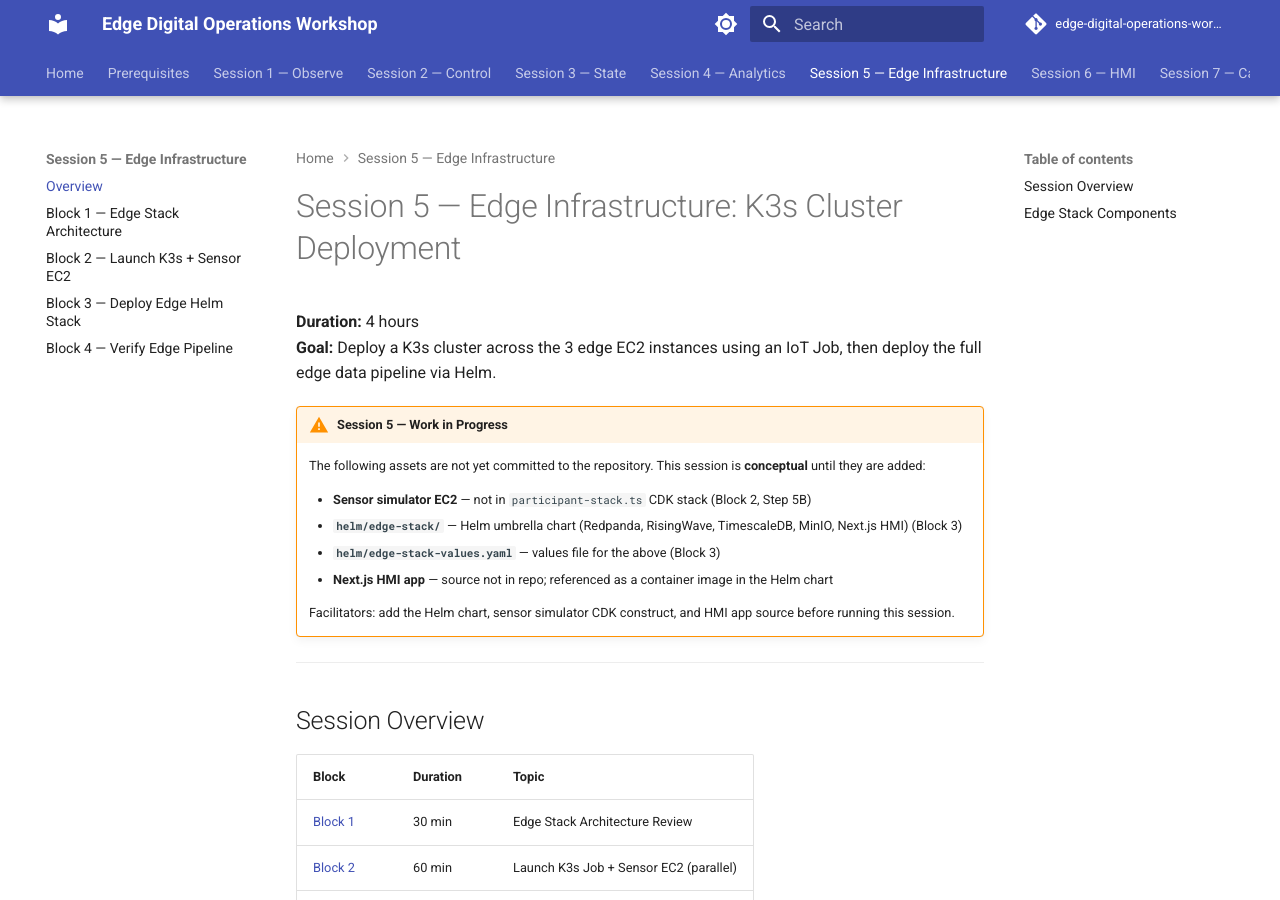
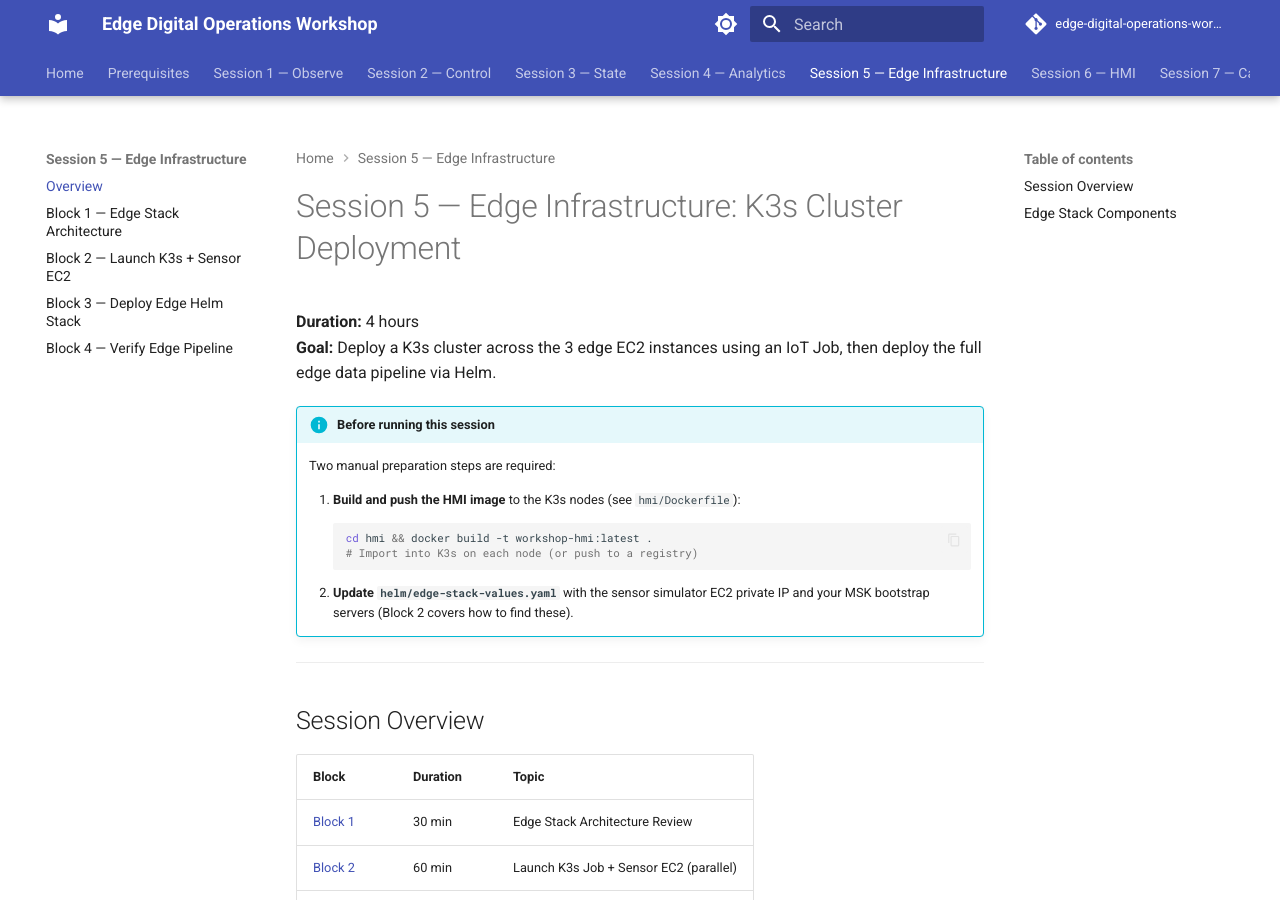
Before and after one commit to aws-samples/sample-edge-to-cloud-digital-ops-workshop, an MkDocs documentation site: the page built from workshop/05-edge-infra/index.md, in a window 1280 px wide and 900 px high. Built offline with MkDocs 1.6.1 and Material for MkDocs 9.7.7, drawn with Linux system fonts in a browser that asks for light colours; comment, search, counter and statistics services are not loaded.

Commit message:
Update session 5-6 docs: replace WIP warnings with pre-session instructions
Sessions 5-7 assets are now in the repo (helm/, hmi/, simulator/, k8s/).
Replace WIP warnings with actionable notes:
- Session 5: build HMI Docker image + update helm values with sensor-sim IP
- Session 6: prerequisite is session 5 completion

Co-Authored-By: Claude Sonnet 4.6 <noreply@anthropic.com>

````diff
--- a/workshop/05-edge-infra/index.md
+++ b/workshop/05-edge-infra/index.md
@@ -3,15 +3,16 @@
 **Duration:** 4 hours
 **Goal:** Deploy a K3s cluster across the 3 edge EC2 instances using an IoT Job, then deploy the full edge data pipeline via Helm.
 
-!!! warning "Session 5 — Work in Progress"
-    The following assets are not yet committed to the repository. This session is **conceptual** until they are added:
+!!! info "Before running this session"
+    Two manual preparation steps are required:
 
-    - **Sensor simulator EC2** — not in `participant-stack.ts` CDK stack (Block 2, Step 5B)
-    - **`helm/edge-stack/`** — Helm umbrella chart (Redpanda, RisingWave, TimescaleDB, MinIO, Next.js HMI) (Block 3)
-    - **`helm/edge-stack-values.yaml`** — values file for the above (Block 3)
-    - **Next.js HMI app** — source not in repo; referenced as a container image in the Helm chart
-
-    Facilitators: add the Helm chart, sensor simulator CDK construct, and HMI app source before running this session.
+    1. **Build and push the HMI image** to the K3s nodes (see `hmi/Dockerfile`):
+       ```bash
+       cd hmi && docker build -t workshop-hmi:latest .
+       # Import into K3s on each node (or push to a registry)
+       ```
+    2. **Update `helm/edge-stack-values.yaml`** with the sensor simulator EC2 private IP
+       and your MSK bootstrap servers (Block 2 covers how to find these).
 
 ---
 
````
Also changed, not shown: workshop/06-hmi/index.md (+3 -2 lines).
